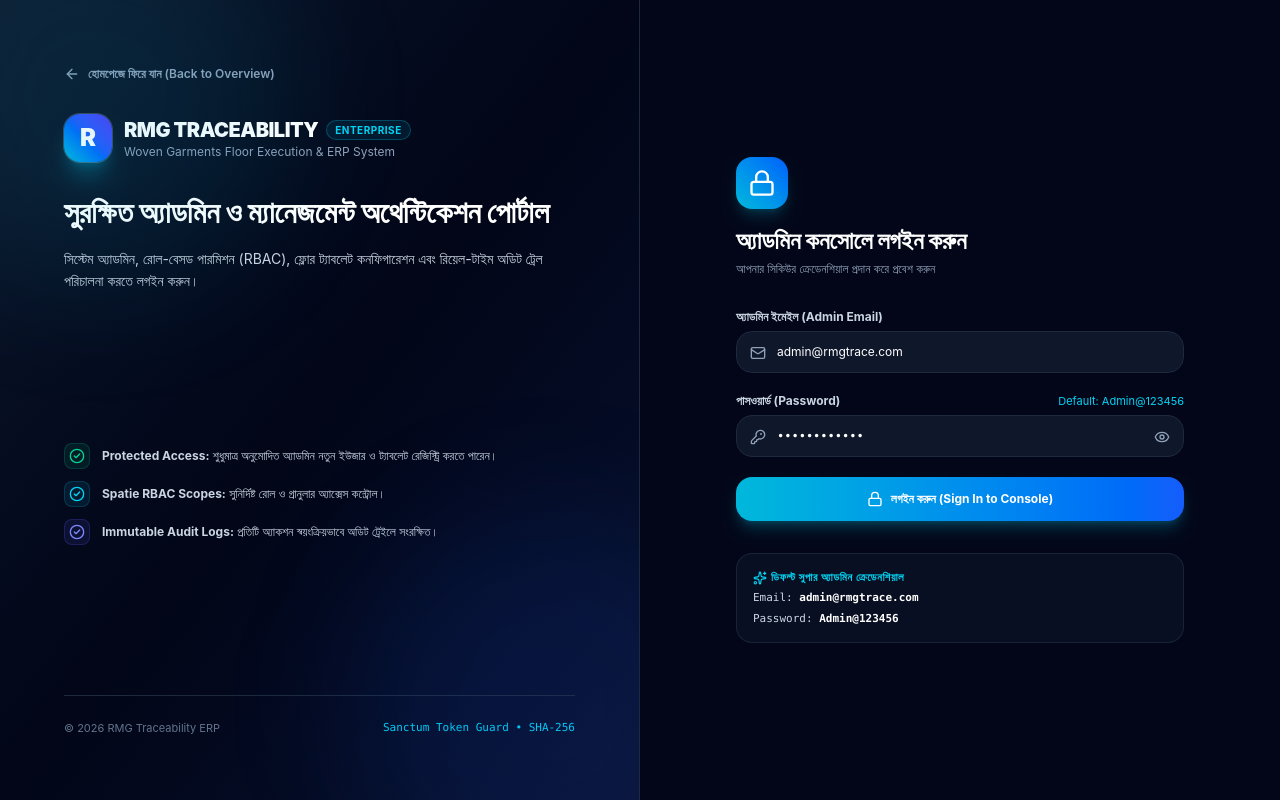
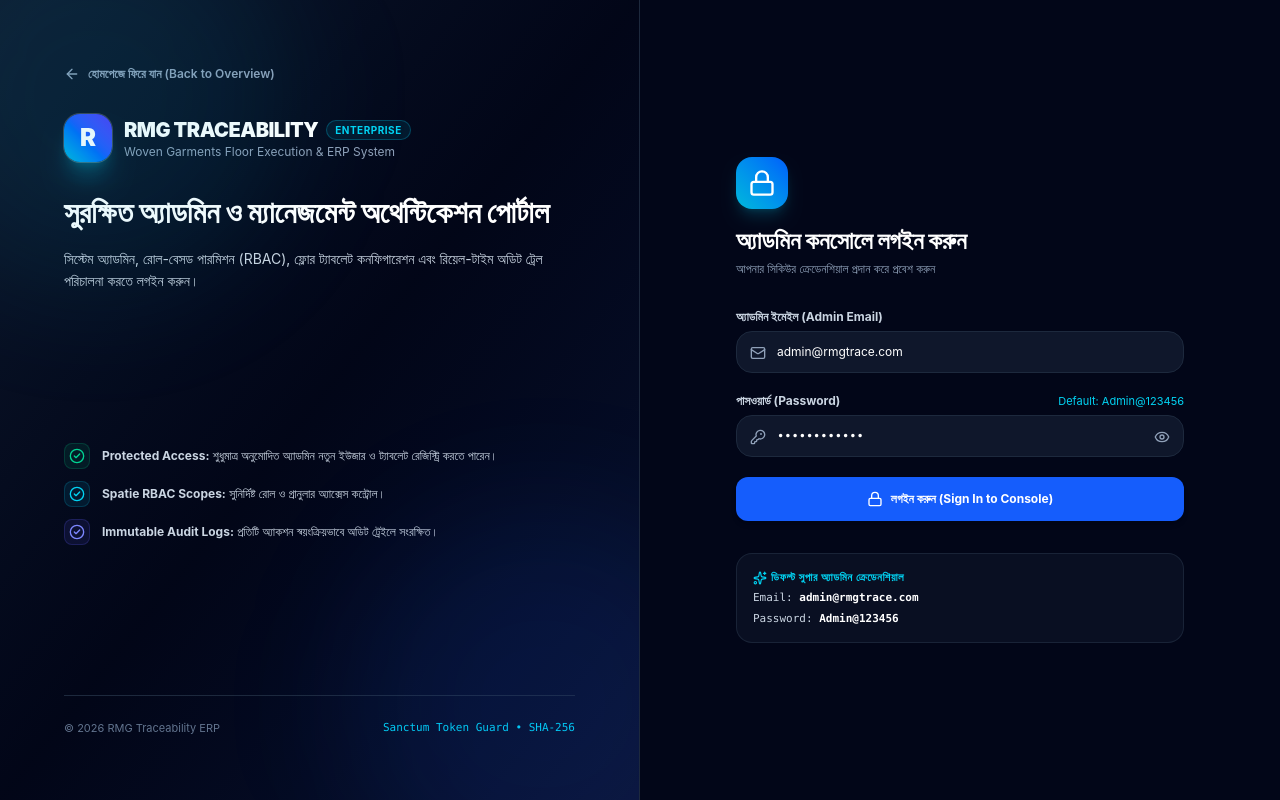
Before and after one commit to techstackbusinessbd/rmg-traceability, a React app in the folder frontend/: page /login in a window 1280 px wide. Built offline with nearby package versions, Linux system fonts and the light colour scheme; the HTML template or start-up script is replaced by a standard one.

Commit message:
docs & style: update Design System Tokens to strictly ban gradient buttons in favor of solid colors

```diff
--- a/frontend/src/pages/HomePage.jsx
+++ b/frontend/src/pages/HomePage.jsx
@@ -387,7 +387,7 @@ export default function HomePage() {
             ) : (
               <Link
                 to="/login"
-                className="px-4 py-2 rounded-xl bg-gradient-to-r from-cyan-500 to-blue-600 hover:from-cyan-400 hover:to-blue-500 text-white text-xs font-bold shadow-md shadow-cyan-500/20 flex items-center space-x-1.5 transition-all"
+                className="px-4 py-2 rounded-xl bg-blue-600 hover:bg-blue-700 active:bg-blue-800 text-white text-xs font-bold shadow-sm flex items-center space-x-1.5 transition-all"
               >
                 <Lock className="h-3.5 w-3.5" />
                 <span>Admin Login</span>
--- a/frontend/src/pages/LoginPage.jsx
+++ b/frontend/src/pages/LoginPage.jsx
@@ -170,7 +170,7 @@ export default function LoginPage() {
             <button
               type="submit"
               disabled={loading}
-              className="w-full py-3.5 rounded-2xl bg-gradient-to-r from-cyan-500 to-blue-600 hover:from-cyan-400 hover:to-blue-500 text-white text-xs font-bold shadow-lg shadow-cyan-500/25 flex items-center justify-center space-x-2 cursor-pointer transition-all disabled:opacity-50"
+              className="w-full py-3.5 rounded-xl bg-blue-600 hover:bg-blue-700 active:bg-blue-800 text-white text-xs font-bold shadow-md flex items-center justify-center space-x-2 cursor-pointer transition-all disabled:opacity-50"
             >
               <Lock className="h-4 w-4" />
               <span>{loading ? 'অথেন্টিকেশন যাচাই হচ্ছে...' : 'লগইন করুন (Sign In to Console)'}</span>
```
Also changed, not shown: 2 other files (tests, documents, lock files or other folders).
